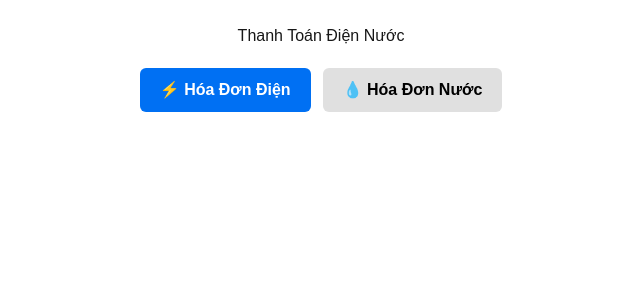
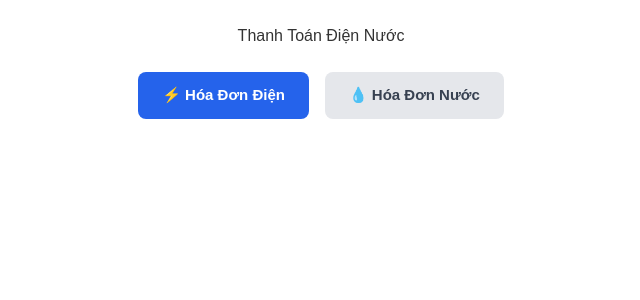
Before and after one commit to QUOCEric/web-lay-ma, a Next.js app: page / in a window 1280 px wide. Shown: the top 300 px of the page, without its empty margins (319-959 px from the left). Built offline with nearby package versions, Linux system fonts and the light colour scheme; no server answers; the database is empty.

Commit message:
Fix dong bo realtime va link anh

```diff
--- a/app/page.tsx
+++ b/app/page.tsx
@@ -17,14 +17,11 @@ interface Bill {
 
 export default function HomePage() {
   const [bills, setBills] = useState<Bill[]>([]);
-  const [billType, setBillType] = useState<string>('dien'); // 'dien' hoac 'nuoc'
+  const [billType, setBillType] = useState<string>('dien');
   const [fileMap, setFileMap] = useState<{ [key: number]: File }>({});
   const [uploadingId, setUploadingId] = useState<number | null>(null);
-
-  // Lưu danh sách ID các đơn mà người dùng này đã bấm Copy thành công
   const [myClaimedIds, setMyClaimedIds] = useState<number[]>([]);
 
-  // Đọc đơn đã chiếm từ localStorage khi vừa mở web
   useEffect(() => {
     const saved = localStorage.getItem('my_claimed_bills');
     if (saved) {
@@ -36,7 +33,6 @@ export default function HomePage() {
     }
   }, []);
 
-  // Lấy danh sách đơn từ Supabase
   const fetchBills = async () => {
     const { data, error } = await supabase
       .from('bills')
@@ -49,19 +45,14 @@ export default function HomePage() {
     }
   };
 
-  // Đồng bộ Realtime & Fetch lại khi đổi loại bill
   useEffect(() => {
     fetchBills();
 
     const channel = supabase
       .channel('realtime_bills')
-      .on(
-        'postgres_changes',
-        { event: '*', schema: 'public', table: 'bills' },
-        () => {
+      .on('postgres_changes', { event: '*', schema: 'public', table: 'bills' }, () => {
         fetchBills();
-        }
-      )
+      })
       .subscribe();
 
     return () => {
@@ -69,11 +60,9 @@ export default function HomePage() {
     };
   }, [billType]);
 
-  // Xử lý khi nhấn Copy Mã (Khóa đơn an toàn tuyệt đối)
   const handleCopy = async (bill: Bill) => {
     if (bill.status !== 'active') return;
 
-    // 1. Chỉ đổi sang 'pending' nếu trạng thái trong DB thực sự đang là 'active'
     const { data, error } = await supabase
       .from('bills')
       .update({ status: 'pending' })
@@ -81,13 +70,11 @@ export default function HomePage() {
       .eq('status', 'active')
       .select();
 
-    // 2. Nếu người khác nhanh tay hơn -> Tải lại & chặn lại
     if (error || !data || data.length === 0) {
       fetchBills();
       return;
     }
 
-    // 3. Nếu chiếm thành công -> Lưu ID đơn vào máy Người 1 & Copy mã
     const updatedClaimed = [...myClaimedIds, bill.id];
     setMyClaimedIds(updatedClaimed);
     localStorage.setItem('my_claimed_bills', JSON.stringify(updatedClaimed));
@@ -96,10 +83,12 @@ export default function HomePage() {
     fetchBills();
   };
 
-  // Xử lý Upload ảnh chuyển khoản
   const handleUploadBill = async (billId: number) => {
     const file = fileMap[billId];
-    if (!file) return;
+    if (!file) {
+      alert('Vui lòng chọn ảnh chuyển khoản trước!');
+      return;
+    }
 
     setUploadingId(billId);
 
@@ -111,42 +100,55 @@ export default function HomePage() {
       .from('bill-images')
       .upload(filePath, file);
 
-    if (!uploadError) {
+    if (uploadError) {
+      alert('Lỗi tải ảnh lên: ' + uploadError.message);
+      setUploadingId(null);
+      return;
+    }
+
     const { data: publicUrlData } = supabase.storage
       .from('bill-images')
       .getPublicUrl(filePath);
 
     const imageUrl = publicUrlData.publicUrl;
 
-      // Cập nhật trạng thái thành 'used' khi hoàn tất
+    // Lưu link ảnh vào CẢ 2 CỘT (image_url và image) để đảm bảo đồng bộ 100%
     const { error: updateError } = await supabase
       .from('bills')
-        .update({ status: 'used', image_url: imageUrl })
+      .update({
+        status: 'used',
+        image_url: imageUrl,
+        image: imageUrl
+      })
       .eq('id', billId);
 
     if (!updateError) {
+      alert('Đã tải ảnh lên và hoàn tất!');
       fetchBills();
-      }
+    } else {
+      alert('Lỗi cập nhật hóa đơn: ' + updateError.message);
     }
     setUploadingId(null);
   };
 
   return (
     <div style={{ padding: '24px', maxWidth: '1000px', margin: '0 auto', fontFamily: 'sans-serif' }}>
-      <h1 style={{ textAlign: 'center', marginBottom: '20px' }}>Thanh Toán Điện Nước</h1>
+      <h2 style={{ textAlign: 'center', marginBottom: '24px', color: '#333', fontWeight: '500' }}>
+        Thanh Toán Điện Nước
+      </h2>
 
-      {/* Nút chuyển Tab Điện / Nước */}
-      <div style={{ display: 'flex', justifyContent: 'center', gap: '12px', marginBottom: '24px' }}>
+      <div style={{ display: 'flex', justifyContent: 'center', gap: '16px', marginBottom: '32px' }}>
         <button
           onClick={() => setBillType('dien')}
           style={{
-            padding: '10px 20px',
-            borderRadius: '6px',
+            padding: '12px 24px',
+            borderRadius: '8px',
             border: 'none',
-            backgroundColor: billType === 'dien' ? '#0070f3' : '#e0e0e0',
-            color: billType === 'dien' ? '#fff' : '#000',
-            cursor: 'pointer',
-            fontWeight: 'bold'
+            backgroundColor: billType === 'dien' ? '#2563eb' : '#e5e7eb',
+            color: billType === 'dien' ? '#ffffff' : '#374151',
+            fontSize: '15px',
+            fontWeight: '600',
+            cursor: 'pointer'
           }}
         >
           ⚡ Hóa Đơn Điện
@@ -154,20 +156,20 @@ export default function HomePage() {
         <button
           onClick={() => setBillType('nuoc')}
           style={{
-            padding: '10px 20px',
-            borderRadius: '6px',
+            padding: '12px 24px',
+            borderRadius: '8px',
             border: 'none',
-            backgroundColor: billType === 'nuoc' ? '#0070f3' : '#e0e0e0',
-            color: billType === 'nuoc' ? '#fff' : '#000',
-            cursor: 'pointer',
-            fontWeight: 'bold'
+            backgroundColor: billType === 'nuoc' ? '#2563eb' : '#e5e7eb',
+            color: billType === 'nuoc' ? '#ffffff' : '#374151',
+            fontSize: '15px',
+            fontWeight: '600',
+            cursor: 'pointer'
           }}
         >
           💧 Hóa Đơn Nước
         </button>
       </div>
 
-      {/* Danh sách Đơn */}
       <div style={{ display: 'flex', flexWrap: 'wrap', gap: '16px' }}>
         {bills.map((bill) => {
           const isActive = bill.status === 'active';
@@ -181,50 +183,51 @@ export default function HomePage() {
               style={{
                 backgroundColor: '#ffffff',
                 borderRadius: '8px',
-                border: '1px solid #e2e8f0',
+                border: '1px solid #e5e7eb',
                 padding: '16px',
                 display: 'flex',
                 flexDirection: 'column',
                 justifyContent: 'space-between',
-                gap: '12px',
                 width: 'calc(33.333% - 11px)',
                 minWidth: '280px',
+                minHeight: '130px',
                 boxSizing: 'border-box'
               }}
             >
-              <div style={{ display: 'flex', justifyContent: 'space-between', alignItems: 'center' }}>
-                <span style={{ fontSize: '14px', fontWeight: 'bold' }}>
+              <div style={{ display: 'flex', justifyContent: 'space-between', alignItems: 'center', marginBottom: '12px' }}>
+                <span style={{ fontSize: '15px', fontWeight: 'bold', color: '#111827' }}>
                   Mã: {bill.code}
                 </span>
 
-                {/* Badging Trạng thái */}
                 {isActive && (
-                  <span style={{ fontSize: '12px', color: '#16a34a', backgroundColor: '#dcfce7', padding: '2px 8px', borderRadius: '4px' }}>
+                  <span style={{ fontSize: '12px', color: '#16a34a', backgroundColor: '#dcfce7', padding: '3px 8px', borderRadius: '4px' }}>
                     Sẵn sàng
                   </span>
                 )}
                 {isPending && (
-                  <span style={{ fontSize: '12px', color: '#ca8a04', backgroundColor: '#fef9c3', padding: '2px 8px', borderRadius: '4px' }}>
+                  <span style={{ fontSize: '12px', color: '#b45309', backgroundColor: '#fef3c7', padding: '3px 8px', borderRadius: '4px' }}>
                     {isMyBill ? '🔑 Bạn đang xử lý' : '🔒 Đã có người giữ'}
                   </span>
                 )}
                 {isUsed && (
-                  <span style={{ fontSize: '12px', color: '#dc2626', backgroundColor: '#fee2e2', padding: '2px 8px', borderRadius: '4px' }}>
+                  <span style={{ fontSize: '12px', color: '#dc2626', backgroundColor: '#fee2e2', padding: '3px 8px', borderRadius: '4px' }}>
                     Hoàn tất
                   </span>
                 )}
               </div>
 
-              {/* TH 1: Đơn Sẵn sàng -> Hiện nút Copy */}
               {isActive && (
                 <button
                   onClick={() => handleCopy(bill)}
                   style={{
-                    padding: '8px',
-                    backgroundColor: '#0070f3',
-                    color: '#fff',
+                    width: '100%',
+                    padding: '10px',
+                    backgroundColor: '#2563eb',
+                    color: '#ffffff',
                     border: 'none',
-                    borderRadius: '4px',
+                    borderRadius: '6px',
+                    fontSize: '14px',
+                    fontWeight: '600',
                     cursor: 'pointer'
                   }}
                 >
@@ -232,7 +235,6 @@ export default function HomePage() {
                 </button>
               )}
 
-              {/* TH 2: Đơn Pending & LÀ CỦA NGƯỜI 1 -> Cho Upload Ảnh */}
               {isPending && isMyBill && (
                 <div style={{ display: 'flex', flexDirection: 'column', gap: '8px' }}>
                   <input
@@ -243,16 +245,20 @@ export default function HomePage() {
                         setFileMap({ ...fileMap, [bill.id]: e.target.files[0] });
                       }
                     }}
+                    style={{ fontSize: '13px' }}
                   />
                   <button
                     onClick={() => handleUploadBill(bill.id)}
                     disabled={uploadingId === bill.id}
                     style={{
-                      padding: '8px',
+                      width: '100%',
+                      padding: '10px',
                       backgroundColor: '#16a34a',
-                      color: '#fff',
+                      color: '#ffffff',
                       border: 'none',
-                      borderRadius: '4px',
+                      borderRadius: '6px',
+                      fontSize: '14px',
+                      fontWeight: '600',
                       cursor: 'pointer'
                     }}
                   >
@@ -261,16 +267,14 @@ export default function HomePage() {
                 </div>
               )}
 
-              {/* TH 3: Đơn Pending NƯNG CỦA NGƯỜI KHÁC -> Khóa hoàn toàn */}
               {isPending && !isMyBill && (
-                <div style={{ fontSize: '13px', color: '#666', fontStyle: 'italic', textAlign: 'center', padding: '10px 0' }}>
+                <div style={{ fontSize: '13px', color: '#6b7280', fontStyle: 'italic', textAlign: 'center', padding: '12px 0' }}>
                   🚫 Đơn này đang được người khác xử lý.
                 </div>
               )}
 
-              {/* TH 4: Đơn đã hoàn tất */}
               {isUsed && (
-                <div style={{ fontSize: '12px', color: '#16a34a', textAlign: 'center' }}>
+                <div style={{ fontSize: '13px', color: '#16a34a', textAlign: 'center', padding: '12px 0' }}>
                   ✅ Đã hoàn tất thanh toán
                 </div>
               )}
```
Also changed, not shown: app/admin/page.tsx (+25 -13 lines). Lines whose indentation alone changed are shown as unchanged.
